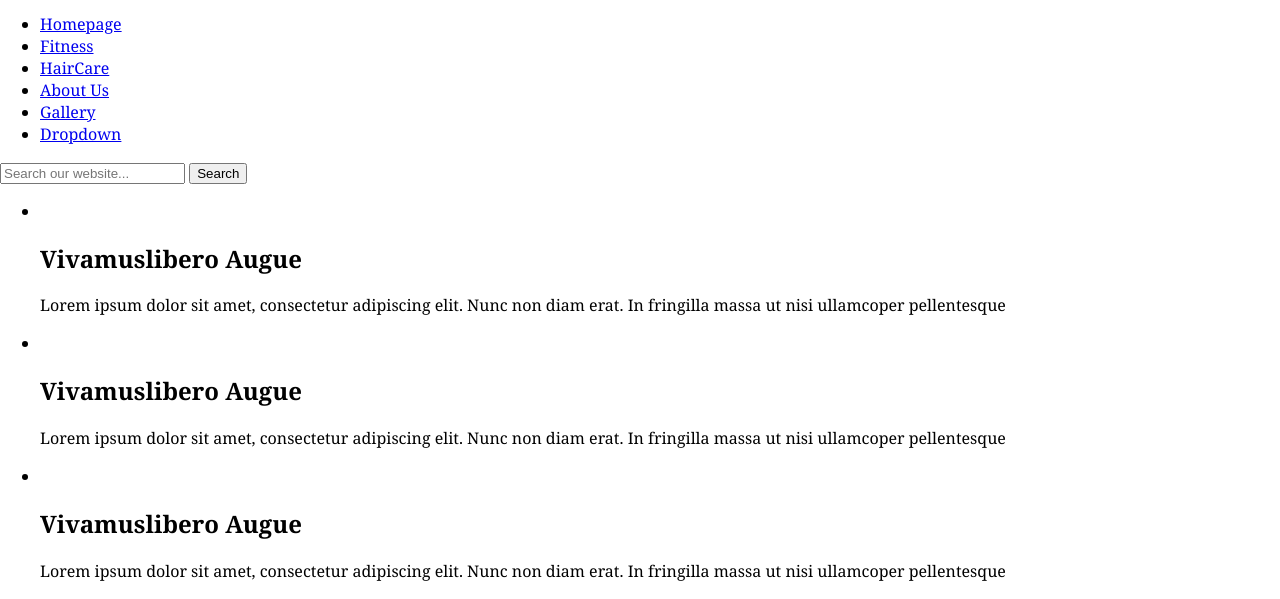
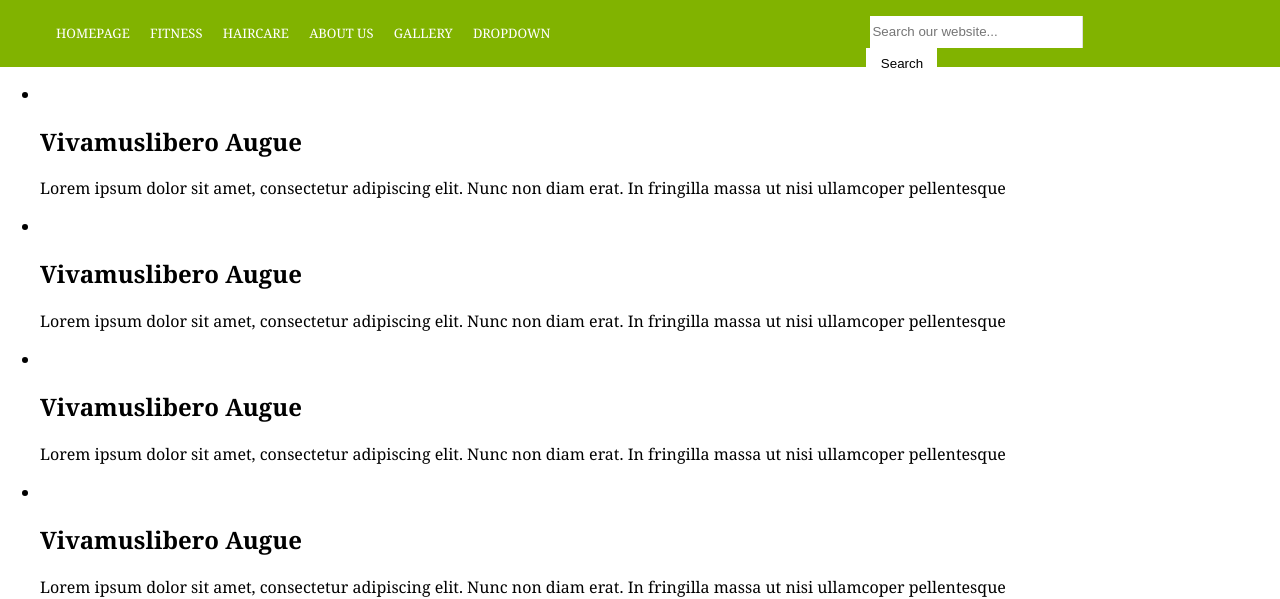
Before and after one commit to laberion/PWWW20-21_Gr11, a plain HTML site: page index.html in a window 1280 px wide. Shown: the part 212-811 px from the top of the page. Drawn offline with Linux system fonts and the light colour scheme.

Commit message:
nav style

```diff
--- a/Style/general.css
+++ b/Style/general.css
@@ -61,3 +61,49 @@
     flex-direction: row;
     justify-content: space-around;
   }
+
+  nav{
+    background-color: #81b300;
+    list-style: none;
+    display: flex;
+    align-items: center;
+    height: 70px;
+
+  }
+
+  #pages li{
+    display: inline;
+    margin-left:1em;
+    text-transform: uppercase;
+
+  }
+
+  #pages li a{
+    text-decoration: none;
+    font-size: 13px;
+    line-height: 13px;
+    color:white;
+  }
+  #pages li a:hover{
+    color:black;
+  }
+
+#search{
+   margin-left: 25%;
+   width: 284px;
+   height: 32px;
+}
+
+#search-label{
+  width: 75%;
+  height: 32px;
+  border:none;
+  border-right:1px solid #dddddd;
+}
+#search-button{
+  width: 25%;
+  height:32px;
+  margin-left: -4px;
+  background-color: white;
+  border:none;
+}
--- a/index.html
+++ b/index.html
@@ -31,7 +31,7 @@
         </div>
         <nav>
             <div>
-                <ul>
+                <ul id="pages">
                     <li><a href="index.html">Homepage</a></li>
                     <li><a href="fitness.html">Fitness</a></li>
                     <li><a href="HairCare.html">HairCare</a></li>
@@ -41,10 +41,10 @@
                 </ul>
             </div>
 
-            <div>
+            <div id="search">
                 <form method="GET">
-                    <input type="search" placeholder="Search our website..." name="search">
-                    <input type="submit" value="Search">
+                    <input id="search-label" type="search" placeholder="Search our website..." name="search">
+                    <input id="search-button" type="submit" value="Search">
                 </form>
             </div>
         </nav>
```
